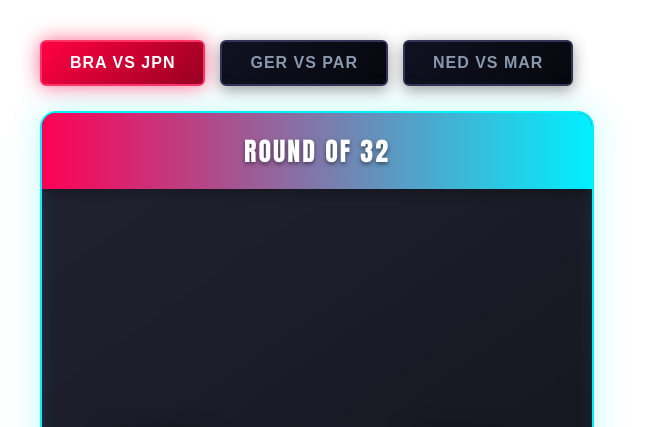
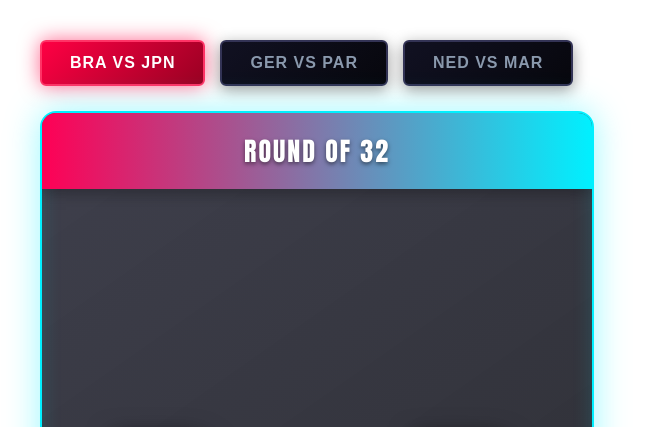
Before and after one commit to boexaw-ship-it/World-Cup-prediction-, a plain HTML site: page index.html in a window 1280 px wide. Shown: the top 427 px of the page, without its empty margins (0-657 px from the left). Drawn offline with Linux system fonts and the light colour scheme.

Commit message:
Update prediction card styles and background opacity

```diff
--- a/style.css
+++ b/style.css
@@ -52,10 +52,11 @@ body {
 .prediction-card {
     width: 550px;
     height: 750px;
-    /* စတူဒီယိုမီးရောင်နှင့် လိုက်ဖက်အောင် ရွှေရောင်နှင့် နီယွန်လိုင်းများ အလင်းဖောက်ထားသည် */
-    background: linear-gradient(145deg, rgba(15, 16, 32, 0.92) 0%, rgba(5, 6, 12, 0.96) 100%);
+    /* 🛠️ စတူဒီယိုမီးရောင်နောက်ခံ ဖြာထွက်လာစေရန် Opacity ကို 0.8 သို့ လျှော့ချထားပါသည် */
+    background: linear-gradient(145deg, rgba(15, 16, 32, 0.8) 0%, rgba(5, 6, 12, 0.85) 100%);
+    /* 🛠️ အပြင်ဘက်တွင် နီယွန်မီးရောင်စုံ (Cyan Glow) ပေါ်လာစေရန် Border နှင့် Box-shadow တိုးမြှင့်ထားပါသည် */
     border: 2px solid #00f0ff;
-    box-shadow: 0 0 35px rgba(0, 240, 255, 0.25), inset 0 0 20px rgba(0, 240, 255, 0.1);
+    box-shadow: 0 0 35px rgba(0, 240, 255, 0.4), inset 0 0 20px rgba(0, 240, 255, 0.15);
     border-radius: 16px;
     display: flex;
     flex-direction: column;
```
